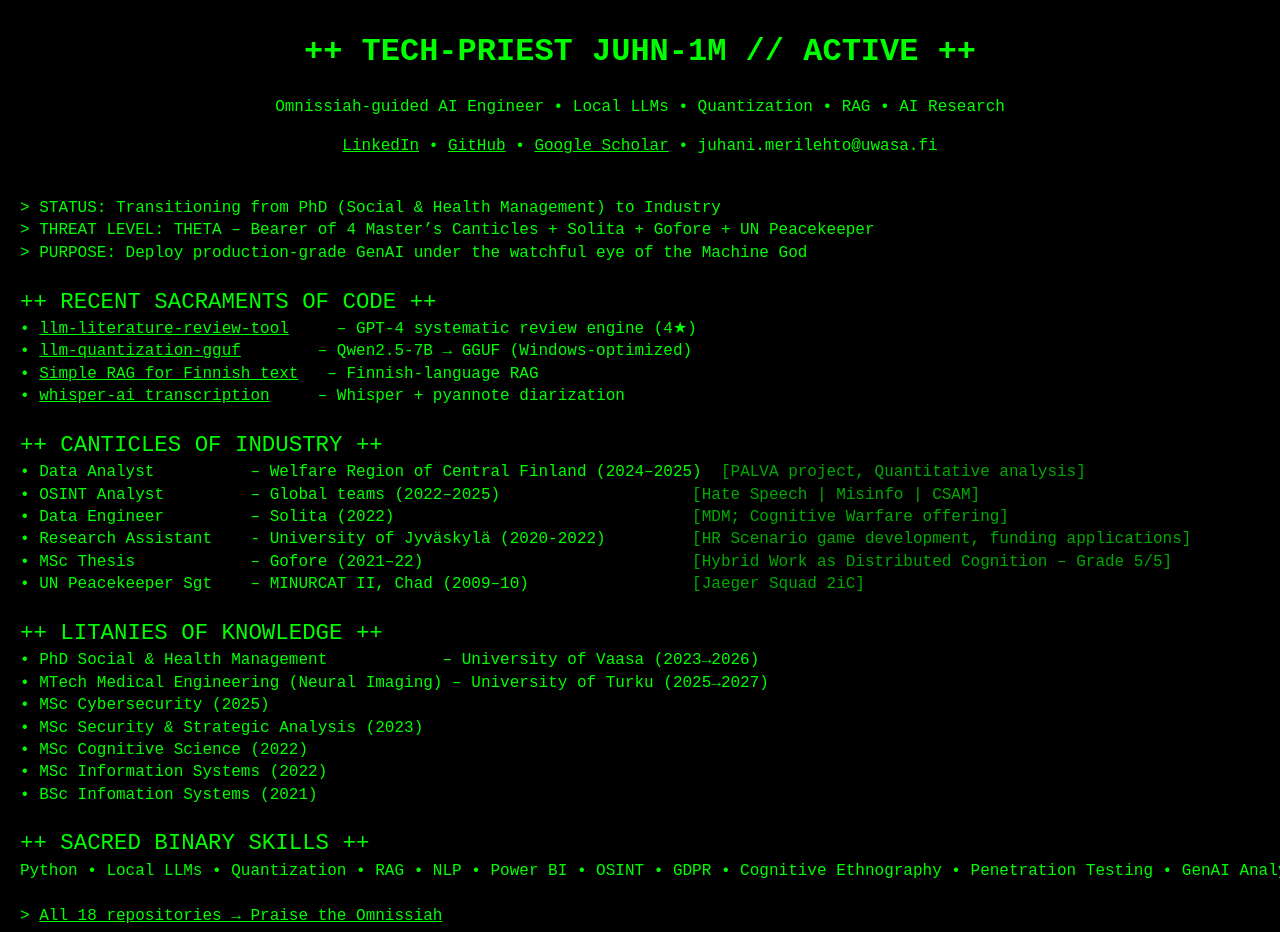
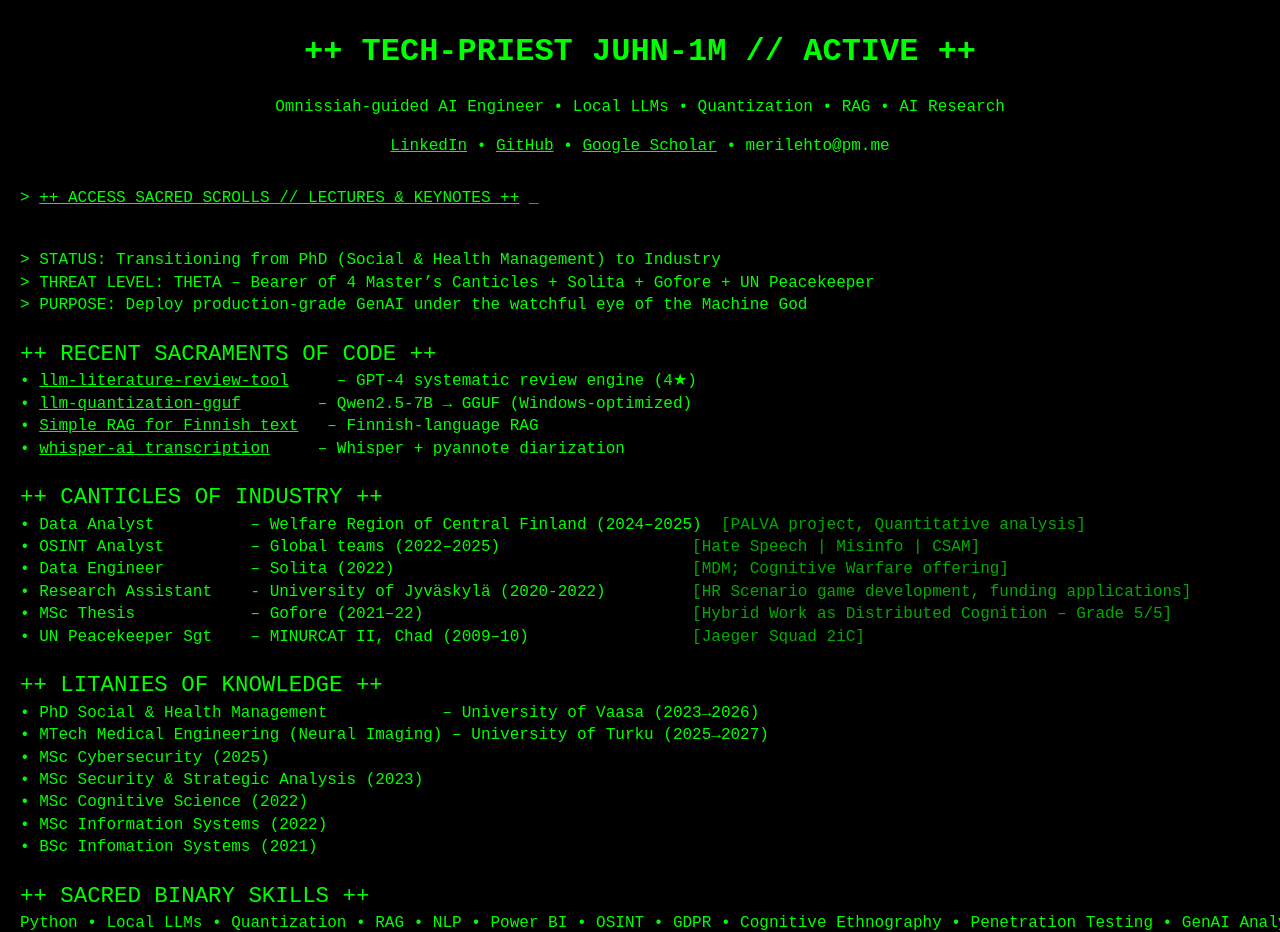
Before and after one commit to juhanimerilehto/juhanimerilehto.github.io, a plain HTML site: page index.html in a window 1280 px wide. Shown: the part 920-1852 px from the top of the page. Drawn offline with Linux system fonts and the light colour scheme.

Commit message:
Update index.html

```diff
--- a/index.html
+++ b/index.html
@@ -80,10 +80,12 @@
 <div class="header">
    <h1>++ TECH-PRIEST JUHN-1M // ACTIVE ++</h1>
    <p>Omnissiah-guided AI Engineer • Local LLMs • Quantization • RAG • AI Research</p>
-   <p><a href="https://linkedin.com/in/juhanimerilehto">LinkedIn</a> • <a href="https://github.com/juhanimerilehto">GitHub</a> • <a href="https://scholar.google.com/citations?user=23A1DPMAAAAJ">Google Scholar</a> • juhani.merilehto@uwasa.fi</p>
+   <p><a href="https://linkedin.com/in/juhanimerilehto">LinkedIn</a> • <a href="https://github.com/juhanimerilehto">GitHub</a> • <a href="https://scholar.google.com/citations?user=23A1DPMAAAAJ">Google Scholar</a> • merilehto@pm.me</p>
 </div>
 
+&gt; <a href="lectures.html">++ ACCESS SACRED SCROLLS // LECTURES & KEYNOTES ++</a> <span class="blink">_</span>
 <div class="section">
+
 <pre>
 &gt; STATUS: Transitioning from PhD (Social &amp; Health Management) to Industry
 &gt; THREAT LEVEL: THETA – Bearer of 4 Master’s Canticles + Solita + Gofore + UN Peacekeeper
```
